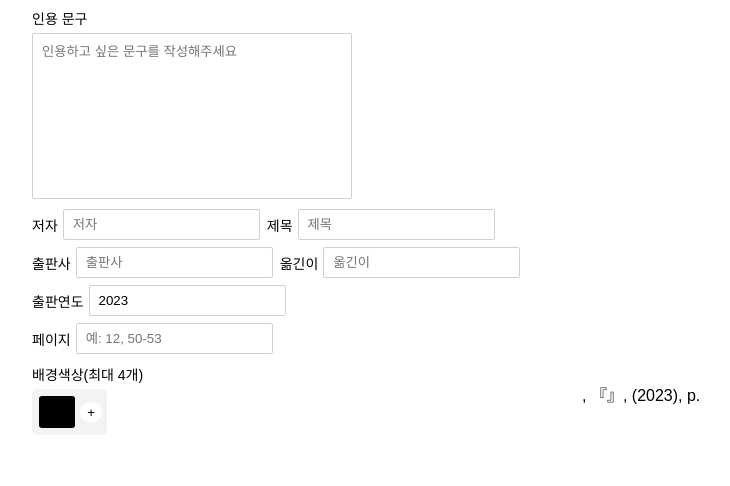
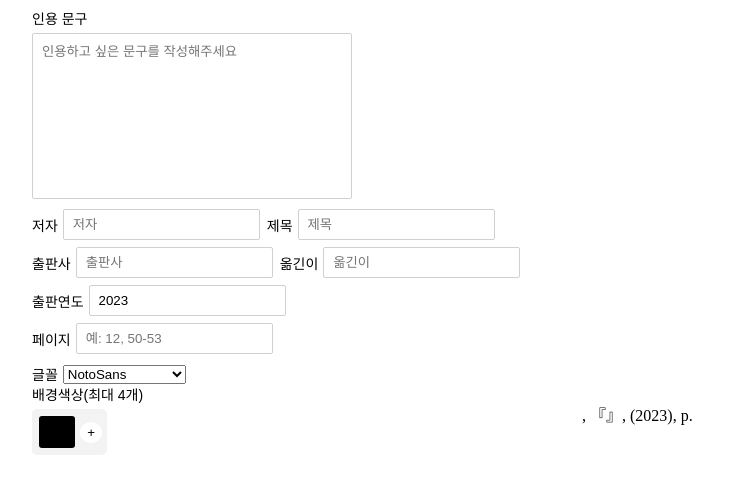
Before and after one commit to JHYOOOOON/Quot, a Next.js app: page / in a window 1280 px wide. Shown: the top 486 px of the page, without its empty margins (8-738 px from the left). Built offline with nearby package versions, Linux system fonts and the light colour scheme; a web font is replaced by a local one.

Commit message:
feat: 글꼴 설정

```diff
--- a/src/app/components/Card.tsx
+++ b/src/app/components/Card.tsx
@@ -3,19 +3,18 @@
 import { useAtomValue } from "jotai";
 import { styled } from "styled-components";
 
-import { BgColors, cardInformAtom } from "@/store";
+import { BgColors, Font, cardInformAtom } from "@/store";
 
 export const Card = () => {
 	const cardInform = useAtomValue(cardInformAtom);
 
 	return (
-    <Wrapper $bgcolors={cardInform.bgColors}>
+		<Wrapper $bgcolors={cardInform.bgColors} $font={cardInform.font}>
 			<p>{cardInform.bookQuotes}</p>
 			<p>
 				{cardInform.author}, 『{cardInform.name}』,
 				{cardInform.translator ? ` ${cardInform.translator}, ` : " "}
-        {cardInform.publisher}({cardInform.publicationYear}), p{cardInform.page}
-        .
+				{cardInform.publisher}({cardInform.publicationYear}), p{cardInform.page}.
 			</p>
 		</Wrapper>
 	);
@@ -28,14 +27,12 @@ const TO = [70, 80, 80, 0];
 const hexToRgb = (hex: string) => {
 	var result = /^#?([a-f\d]{2})([a-f\d]{2})([a-f\d]{2})$/i.exec(hex);
 	return result
-    ? `${parseInt(result[1], 16)}, ${parseInt(result[2], 16)}, ${parseInt(
-        result[3],
-        16
-      )}`
+		? `${parseInt(result[1], 16)}, ${parseInt(result[2], 16)}, ${parseInt(result[3], 16)}`
 		: null;
 };
 
-const Wrapper = styled.div<{ $bgcolors: BgColors }>`
+const Wrapper = styled.div<{ $bgcolors: BgColors; $font: Font }>`
+	font-family: ${({ $font }) => $font}, "sans-serif";
 	display: flex;
 	flex-direction: column;
 	justify-content: space-between;
@@ -50,11 +47,9 @@ const Wrapper = styled.div<{ $bgcolors: BgColors }>`
 				: $bgcolors
 						.map(
 							(color, index) =>
-                `linear-gradient(${DEG[index]}deg, rgba(${hexToRgb(
-                  color
-                )}, 1) ${FROM[index]}%, rgba(${hexToRgb(color)}, 0) ${
-                  TO[index]
-                }%)`
+								`linear-gradient(${DEG[index]}deg, rgba(${hexToRgb(color)}, 1) ${
+									FROM[index]
+								}%, rgba(${hexToRgb(color)}, 0) ${TO[index]}%)`
 						)
 						.join(",");
 		} else return "#ffffff";
--- a/src/app/components/sections/CardStyles.tsx
+++ b/src/app/components/sections/CardStyles.tsx
@@ -1,13 +1,15 @@
-import { MouseEventHandler, useState } from "react";
+import { ChangeEvent, MouseEventHandler, useState } from "react";
 import { styled } from "styled-components";
 import { useAtom } from "jotai";
 
-import { Color, ColorButton, Label } from "..";
-import { bgColorsAtom } from "@/store";
+import { Color, ColorButton, Input, Label } from "..";
+import { Font, bgColorsAtom, fontAtom } from "@/store";
 
 export const CardStyles = () => {
 	const [bgColors, setBgColors] = useAtom(bgColorsAtom);
 	const [bgColor, setBgColor] = useState("#000000");
+	const [font, setFont] = useAtom(fontAtom);
+	const fonts: Font[] = ["monospace", "IBMPlexSans", "NanumMyeongjo", "NotoSans"];
 
 	const handleBgColorDelete = (targetIndex: number) => {
 		setBgColors((prevColors) => prevColors.filter((_, index) => index !== targetIndex));
@@ -22,8 +24,19 @@ export const CardStyles = () => {
 		setBgColors((prevColors) => [...prevColors, bgColor]);
 	};
 
+	const handleFontChange = (event: ChangeEvent<HTMLSelectElement>) => {
+		setFont(event.target.value as Font);
+	};
+
 	return (
 		<section>
+			<Label label="글꼴" name="font">
+				<select onChange={handleFontChange} defaultValue={font}>
+					{fonts.map((font) => (
+						<option key={font}>{font}</option>
+					))}
+				</select>
+			</Label>
 			<Label label="배경색상(최대 4개)" name="backgroundColors" position="top">
 				<Color
 					value={bgColor}
--- a/src/app/store/atoms.ts
+++ b/src/app/store/atoms.ts
@@ -1,5 +1,5 @@
 import { atom } from "jotai";
-import { BgColors, BookQuotes, Source } from ".";
+import { BgColors, BookQuotes, Font, Source } from ".";
 
 export const bookQuotesAtom = atom<BookQuotes>("");
 
@@ -13,3 +13,5 @@ export const sourceAtom = atom<Source>({
 });
 
 export const bgColorsAtom = atom<BgColors>([]);
+
+export const fontAtom = atom<Font>("NotoSans");
--- a/src/app/store/derivedAtoms.ts
+++ b/src/app/store/derivedAtoms.ts
@@ -1,8 +1,9 @@
 import { atom } from "jotai";
-import { bgColorsAtom, bookQuotesAtom, sourceAtom } from ".";
+import { bgColorsAtom, bookQuotesAtom, fontAtom, sourceAtom } from ".";
 
 export const cardInformAtom = atom((get) => ({
-  bookQuotes: get(bookQuotesAtom),
-  ...get(sourceAtom),
-  bgColors: get(bgColorsAtom),
+	bookQuotes: get(bookQuotesAtom),
+	...get(sourceAtom),
+	bgColors: get(bgColorsAtom),
+	font: get(fontAtom),
 }));
--- a/src/app/store/types.ts
+++ b/src/app/store/types.ts
@@ -12,3 +12,5 @@ export type BookQuotes = string;
 export type Color = string;
 
 export type BgColors = Color[];
+
+export type Font = "monospace" | "IBMPlexSans" | "NanumMyeongjo" | "NotoSans";
```
Lines whose indentation alone changed are shown as unchanged.
